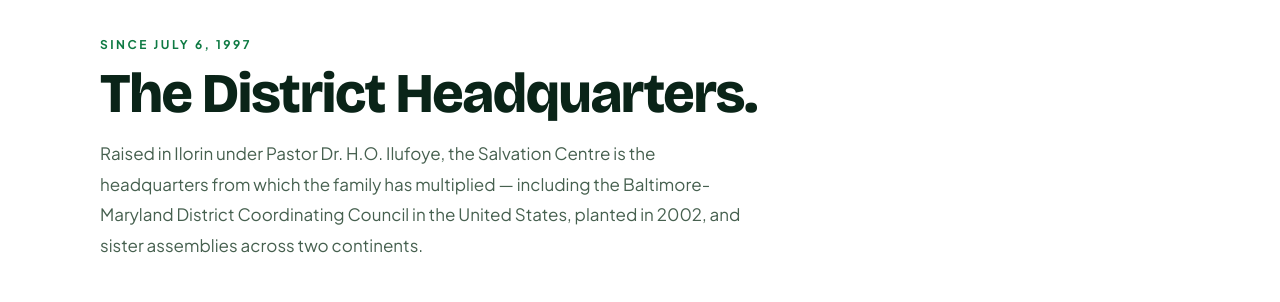
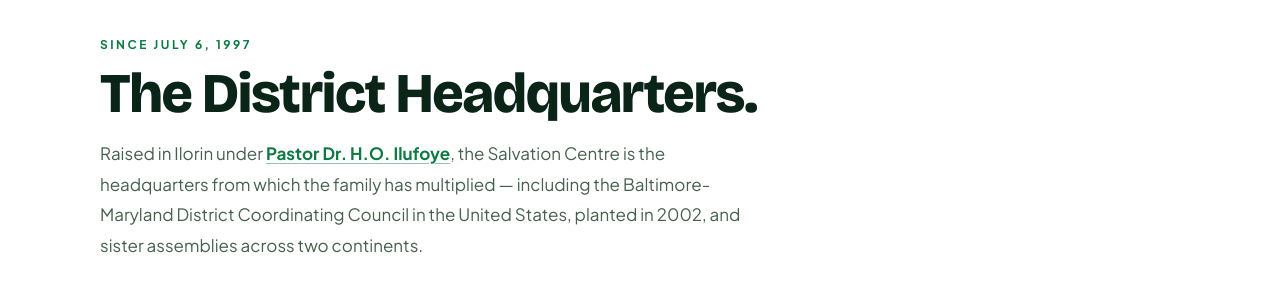
Before and after one commit to ezekielologunde/cac-salvation-center, a Next.js app: page /ilorin in a window 1280 px wide. Shown: the part 1400-1702 px from the top of the page. Built offline with nearby package versions, Linux system fonts and the light colour scheme; no server answers.

Commit message:
Ilorin: link founder Pastor Ilufoye to his leadership profile
The heritage mention was plain text; link it to the Baltimore /leadership
page so visitors can meet the founder.

```diff
--- a/app/ilorin/page.tsx
+++ b/app/ilorin/page.tsx
@@ -190,7 +190,7 @@
             <span style={{ fontSize: 12, fontWeight: 800, letterSpacing: "2.5px", textTransform: "uppercase", color: c.green }}>Since July 6, 1997</span>
             <h2 style={{ fontFamily: "var(--font-display)", fontWeight: 800, fontSize: "clamp(30px,4.4vw,56px)", letterSpacing: "-1.4px", color: c.ink, margin: "12px 0 16px", lineHeight: 0.98 }}>The District Headquarters.</h2>
             <p style={{ fontSize: 17, color: c.inkSoft, lineHeight: 1.8, margin: 0 }}>
-              Raised in Ilorin under Pastor Dr. H.O. Ilufoye, the Salvation Centre is the headquarters from which the family has multiplied — including the Baltimore-Maryland District Coordinating Council in the United States, planted in 2002, and sister assemblies across two continents.
+              Raised in Ilorin under <a href="https://www.cacsalvationcenter.org/leadership" style={{ color: c.green, fontWeight: 700, textDecoration: "underline", textUnderlineOffset: 3, textDecorationColor: "rgba(14,122,67,.45)" }}>Pastor Dr. H.O. Ilufoye</a>, the Salvation Centre is the headquarters from which the family has multiplied — including the Baltimore-Maryland District Coordinating Council in the United States, planted in 2002, and sister assemblies across two continents.
             </p>
           </Reveal>
           <div style={{ display: "grid", gridTemplateColumns: "repeat(auto-fit,minmax(240px,1fr))", gap: 18 }}>
```
